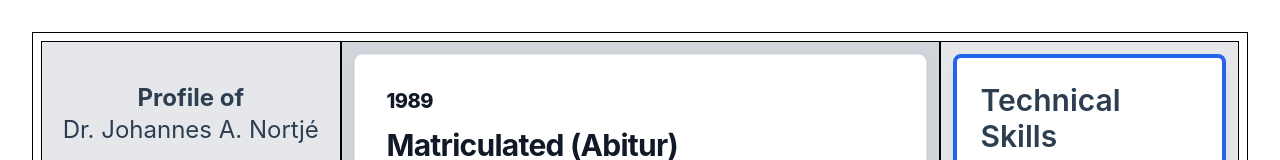
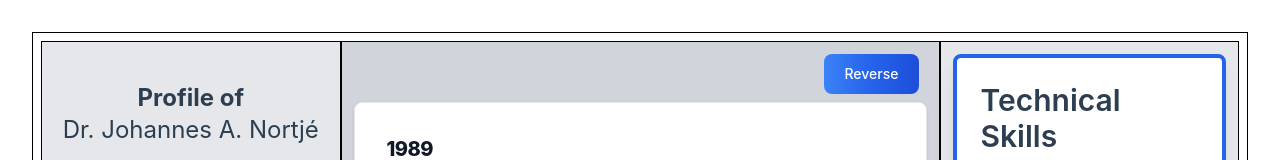
Before and after one commit to hannesnortje/profile, a Vue app: page / in a window 1280 px wide. Shown: the top 160 px of the page. Built offline with nearby package versions, Linux system fonts and the light colour scheme.

Commit message:
Added Reverse

```diff
--- a/src/components/CV.vue
+++ b/src/components/CV.vue
@@ -1,5 +1,13 @@
 <template>
   <div class="pt-3 pr-3 pl-3">
+    <div class="flex justify-end">
+      <button
+        @click="reverseCV"
+        class="text-white bg-gradient-to-r from-blue-500 via-blue-600 to-blue-700 hover:bg-gradient-to-br focus:ring-4 focus:outline-none focus:ring-blue-300 dark:focus:ring-blue-800 font-medium rounded-lg text-sm px-5 py-2.5 text-center mr-2 mb-2"
+      >
+        Reverse
+      </button>
+    </div>
     <div class="pb-3" v-for="(item, index) in cv" :key="index">
       <div
         @mouseover="$emit('mapDetails', item.mapDetails)"
@@ -140,6 +148,10 @@
   cv.value = timeline
 })
 
+const reverseCV = () => {
+  cv.value.reverse()
+}
+
 const years = (index: number) => {
   if (cv.value[index].startYear && cv.value[index].endYear) {
     return `${cv.value[index].startYear} - ${cv.value[index].endYear}`
```
